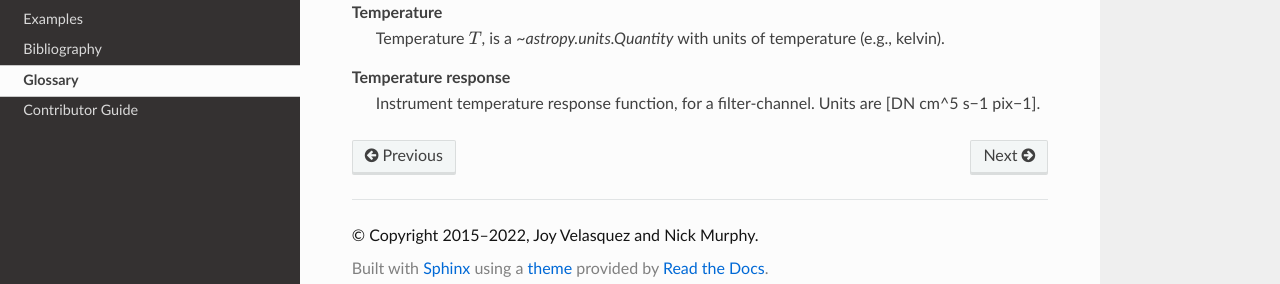
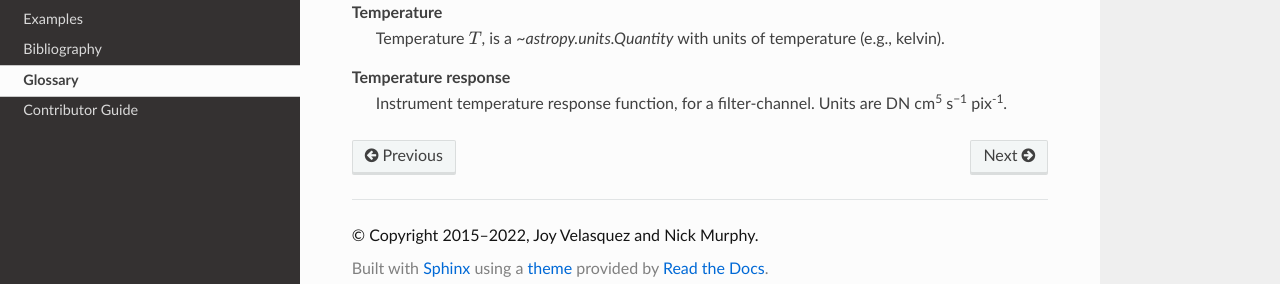
Before and after one commit to HinodeXRT/xrtpy, a Sphinx documentation site: the page built from docs/glossary.rst, in a window 1280 px wide. Shown: the part 221-505 px from the top of the page. Built offline with Sphinx 7.4.7 and the Read the Docs theme 2.0.0, drawn with Linux system fonts in a browser that asks for light colours; part of the change alters nothing that is shown.

```diff
--- a/docs/glossary.rst
+++ b/docs/glossary.rst
@@ -13,7 +13,8 @@ Glossary
       Temperature :math:`T`, is a `~astropy.units.Quantity` with units of temperature (e.g., kelvin).
 
    Temperature response
-      Instrument temperature response function, for a filter-channel. Units are [DN cm^5 s−1 pix−1].
+      Instrument temperature response function, for a filter-channel. Units are
+      DN cm\ :sup:`5` s\ :sup:`−1` pix\ :sup:`-1`\ .
 
    Solar-emission-spectra
       A set of plasma emission spectra for a set of temperature.
```
